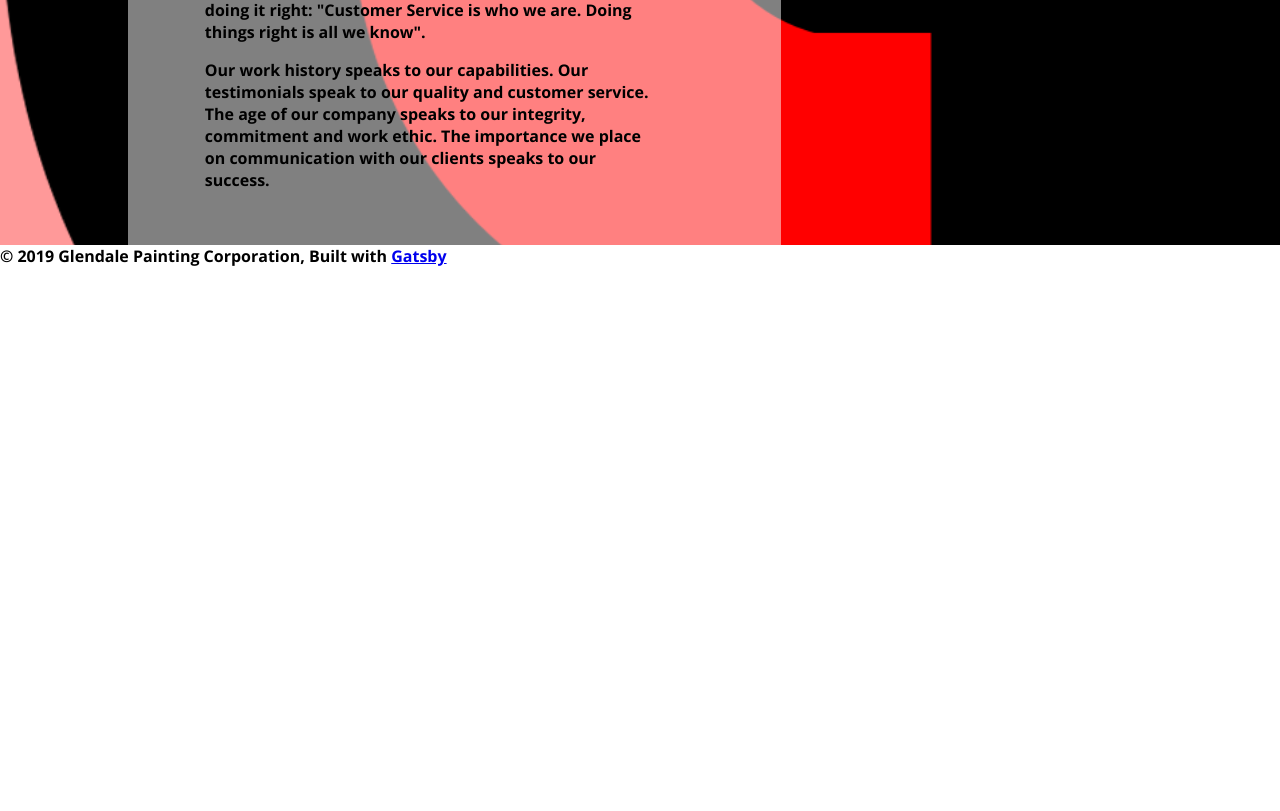
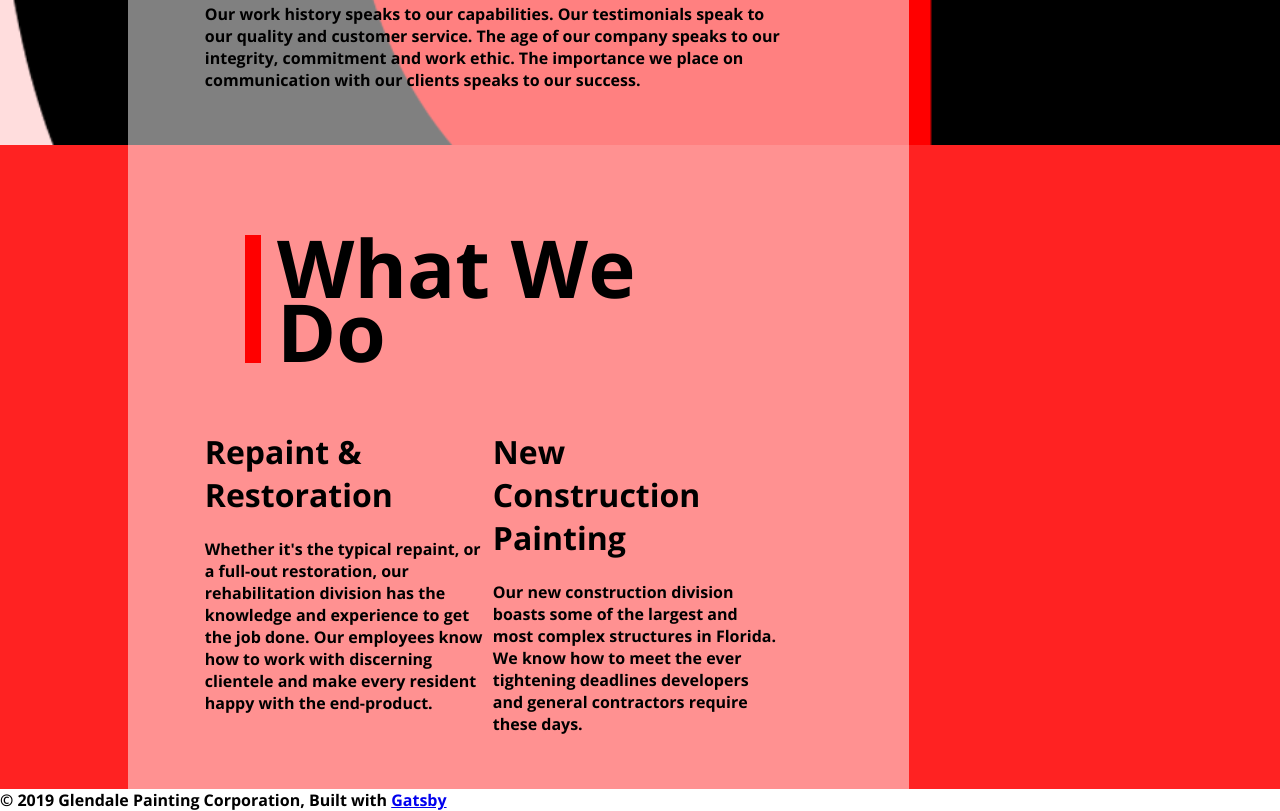
Before and after one commit to mas-4/initialgp.com, a Gatsby site: page / in a window 1280 px wide. Shown: the part 2304-3115 px from the top of the page. Before the commit the page ends 2571 px from the top, so only its background shows below. Built offline with nearby package versions, Linux system fonts and the light colour scheme; Gatsby itself is replaced by a stand-in of ours.

Commit message:
Check in for consultation

```diff
--- a/src/components/landing/aboutpanel.js
+++ b/src/components/landing/aboutpanel.js
@@ -6,7 +6,7 @@ import BackgroundImage from 'gatsby-background-image'
 
 const Screen = styled.div`
     background: rgba(255, 255, 255, 0.5);
-    width: 35%;
+    width: 45%;
     margin: 0;
     margin-left: 10%;
     padding: 7% 10% 3% 6%;
@@ -38,7 +38,7 @@ const UnstyledAboutPanel = ({ className }) => {
             Tag="section"
             className={className}
             fluid={imageData}
-            backgroundColor={`#ff9999`}
+            backgroundColor={`#ffdddd`}
         >
             <Screen>
                 <Title>Who We Are</Title>
--- /dev/null
+++ b/src/components/landing/servicespanel.js
@@ -0,0 +1,62 @@
+import React from 'react'
+import styled from 'styled-components'
+
+const Background = styled.div`
+    background-color: #ff2222;
+`
+
+const Screen = styled.div`
+    background: rgba(255, 255, 255, 0.5);
+    width: 45%;
+    margin: 0;
+    margin-left: 10%;
+    padding: 7% 10% 3% 6%;
+`
+const Title = styled.h1`
+    font-size: 500%;
+    width: 75%;
+    margin: 0 0 8% 7%;
+    padding: 0 0 0 1rem;
+    line-height: 0.8;
+    border-left 1rem solid red;
+`
+const Boxes = styled.div`
+    display: flex;
+`
+const Box = styled.div`
+    width: 50%;
+`
+
+const ServicesPanel = () => {
+    return (
+        <Background>
+            <Screen>
+                <Title>What We Do</Title>
+                <Boxes>
+                    <Box>
+                        <h1>Repaint &amp; Restoration</h1>
+                        <p>
+                            Whether it's the typical repaint, or a full-out
+                            restoration, our rehabilitation division has the
+                            knowledge and experience to get the job done.  Our
+                            employees know how to work with discerning clientele
+                            and make every resident happy with the end-product.
+                        </p>
+                    </Box>
+                    <Box>
+                        <h1>New Construction Painting</h1>
+                        <p>
+                            Our new construction division boasts some of the
+                            largest and most complex structures in Florida.  We
+                            know how to meet the ever tightening deadlines
+                            developers and general contractors require these
+                            days.
+                        </p>
+                    </Box>
+                </Boxes>
+            </Screen>
+        </Background>
+    )
+}
+
+export default ServicesPanel
--- a/src/pages/index.js
+++ b/src/pages/index.js
@@ -4,6 +4,7 @@ import SEO from '../components/seo'
 import HeroPanel from '../components/landing/heropanel'
 import AboutPanel from '../components/landing/aboutpanel'
 import MissionPanel from '../components/landing/missionpanel'
+import ServicesPanel from '../components/landing/servicespanel'
 
 const IndexPage = ({ data }) => (
     <Layout>
@@ -11,6 +12,7 @@ const IndexPage = ({ data }) => (
         <HeroPanel />
         <MissionPanel />
         <AboutPanel />
+        <ServicesPanel />
     </Layout>
 )
 
```
